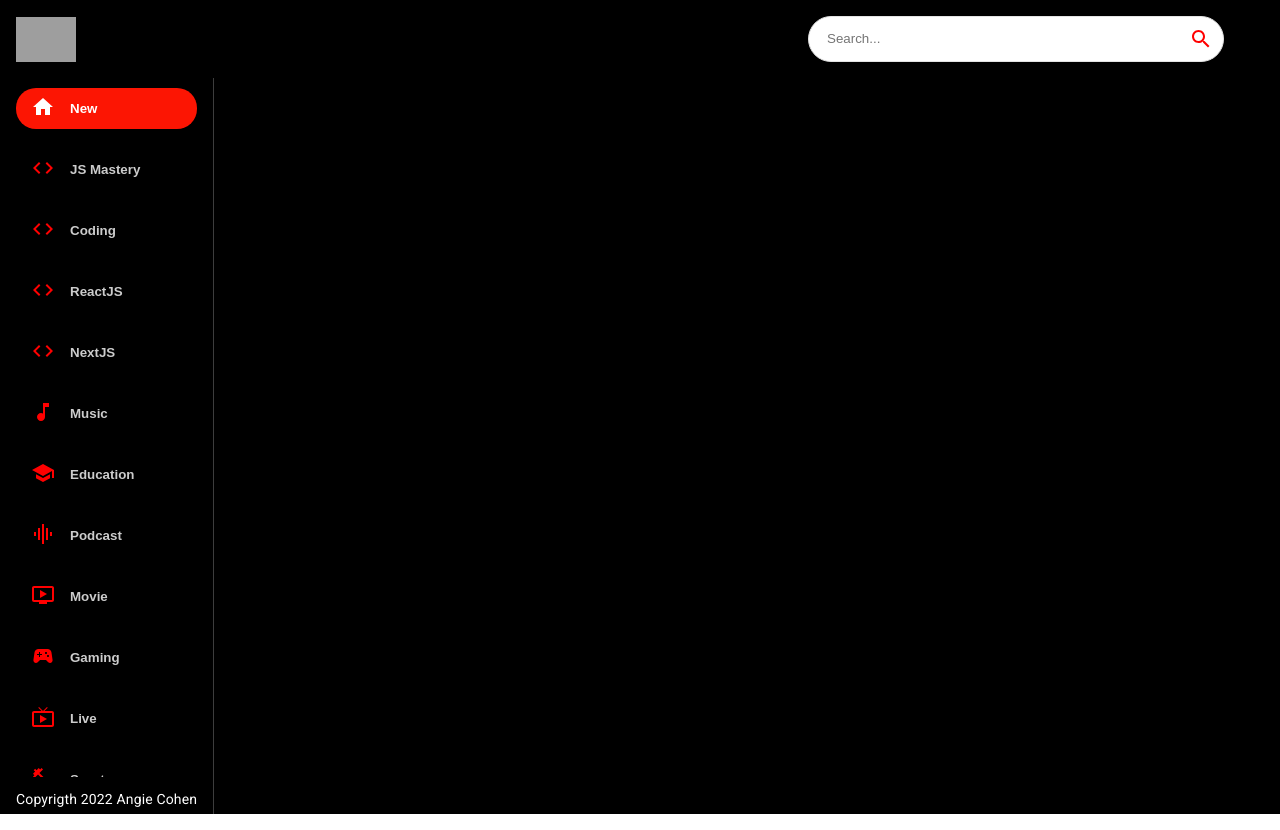
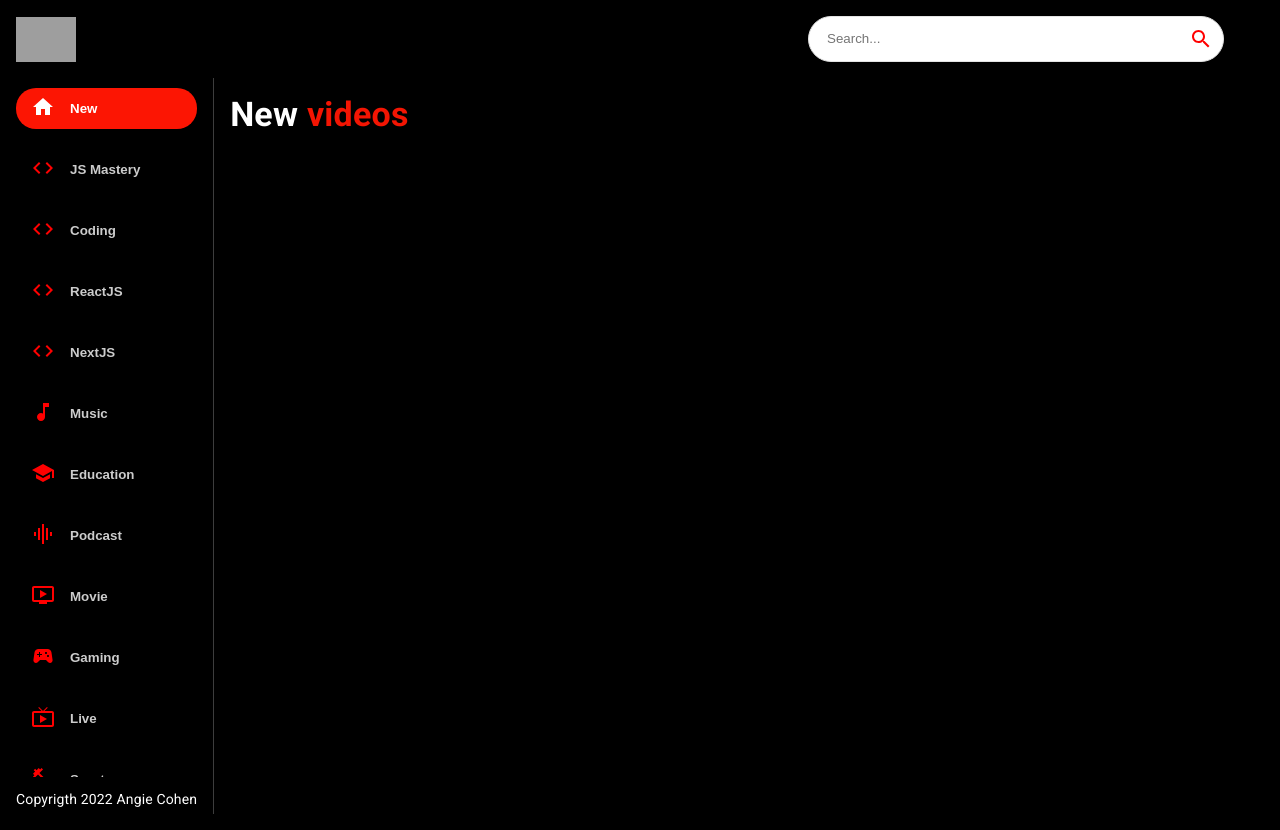
Before and after one commit to AngieCohenDev/Clon-de-youtube, a React (Create React App) app: page / in a window 1280 px wide. Built offline with nearby package versions, Linux system fonts and the light colour scheme; no server answers; grey boxes are pictures that could not be loaded.

Commit message:
ahora la barra de navegacion cambia de color a rojo cuando ha sido seleccionada

```diff
--- a/package.json
+++ b/package.json
@@ -10,6 +10,7 @@
     "@testing-library/jest-dom": "^5.16.5",
     "@testing-library/react": "^13.4.0",
     "@testing-library/user-event": "^13.5.0",
+    "axios": "^1.3.4",
     "react": "^18.2.0",
     "react-dom": "^18.2.0",
     "react-router-dom": "^6.9.0",
--- a/src/components/Feed.jsx
+++ b/src/components/Feed.jsx
@@ -1,8 +1,15 @@
 import { useState, useEffect } from "react";
-import { Box, Stack, Typography,  } from "@mui/material";
-import SideBar from "./SideBar";
+import { Box, Stack, Typography } from "@mui/material";
+
+import { fetchfromAPI } from "../utils/fecthFromAPI";
+import { SideBar, Videos } from "./";
 
 const Feed = () => {
+  const [selectedCategory, setSelectedCategory] = useState("New");
+  useEffect(() => {
+    fetchfromAPI(`search?part=snippet&q=${selectedCategory}`);
+  }, [selectedCategory]);
+
   return (
     <Stack sx={{ flexDirection: { sx: "column", md: "row" } }}>
       <Box
@@ -12,7 +19,7 @@
           px: { sx: 0, md: 2 },
         }}
       >
-        <SideBar></SideBar>
+        <SideBar selectedCategory={selectedCategory} setSelectedCategory={setSelectedCategory} />
         <Typography
           className="copyright"
           variant="body2"
@@ -21,6 +28,18 @@
           Copyrigth 2022 Angie Cohen
         </Typography>
       </Box>
+
+      <Box p={2} sx={{ overflowY: "auto", height: "90vh", flex: 2 }}>
+        <Typography
+          variant="h4"
+          fontWeight="bold"
+          mb={2}
+          sx={{ color: "white" }}
+        >
+          New <span style={{ color: "#F31503" }}>videos</span>
+        </Typography>
+        <Videos videos={[]} />
+      </Box>
     </Stack>
   );
 };
--- a/src/components/SideBar.jsx
+++ b/src/components/SideBar.jsx
@@ -2,9 +2,9 @@
 
 import { categories } from "../utils/constants";
 
-const selectedCategory = "New";
 
-const SideBar = () => (
+
+const SideBar = ({selectedCategory, setSelectedCategory}) => (
   <Stack
     direction="row"
     sx={{
@@ -16,6 +16,7 @@
     {categories.map((category) => (
       <button
         className="category-btn"
+        onClick={() => setSelectedCategory(category.name)}
         style={{
           background: category.name === selectedCategory && "#FC1503",
           color: "white",
--- /dev/null
+++ b/src/components/Videos.jsx
@@ -0,0 +1,9 @@
+import React from 'react'
+
+const Videos = () => {
+  return (
+    <div>Videos</div>
+  )
+}
+
+export default Videos
--- a/src/components/index.js
+++ b/src/components/index.js
@@ -5,3 +5,4 @@
 export {default as VideoDetail} from './VideoDetail';
 export {default as SearchBar} from './SearchBar';
 export {default as SideBar} from './SideBar';
+export {default as Videos} from './Videos';
--- /dev/null
+++ b/src/utils/fecthFromAPI.js
@@ -0,0 +1,17 @@
+import axios from "axios";
+
+const BASE_URL = "https://youtube-v31.p.rapidapi.com/";
+
+const options = {
+  params: {},
+  headers: {
+    "X-RapidAPI-Key": process.env.REACT_APP_RAPID_API_KEY,
+    "X-RapidAPI-Host": "youtube-v31.p.rapidapi.com",
+  },
+};
+
+export const fetchfromAPI = async (url) => {
+  const {data} = await axios.get(`${BASE_URL}/${url}`, options);
+
+  return data;
+};
```
Also changed, not shown: 2 other files (tests, documents, lock files or other folders).
